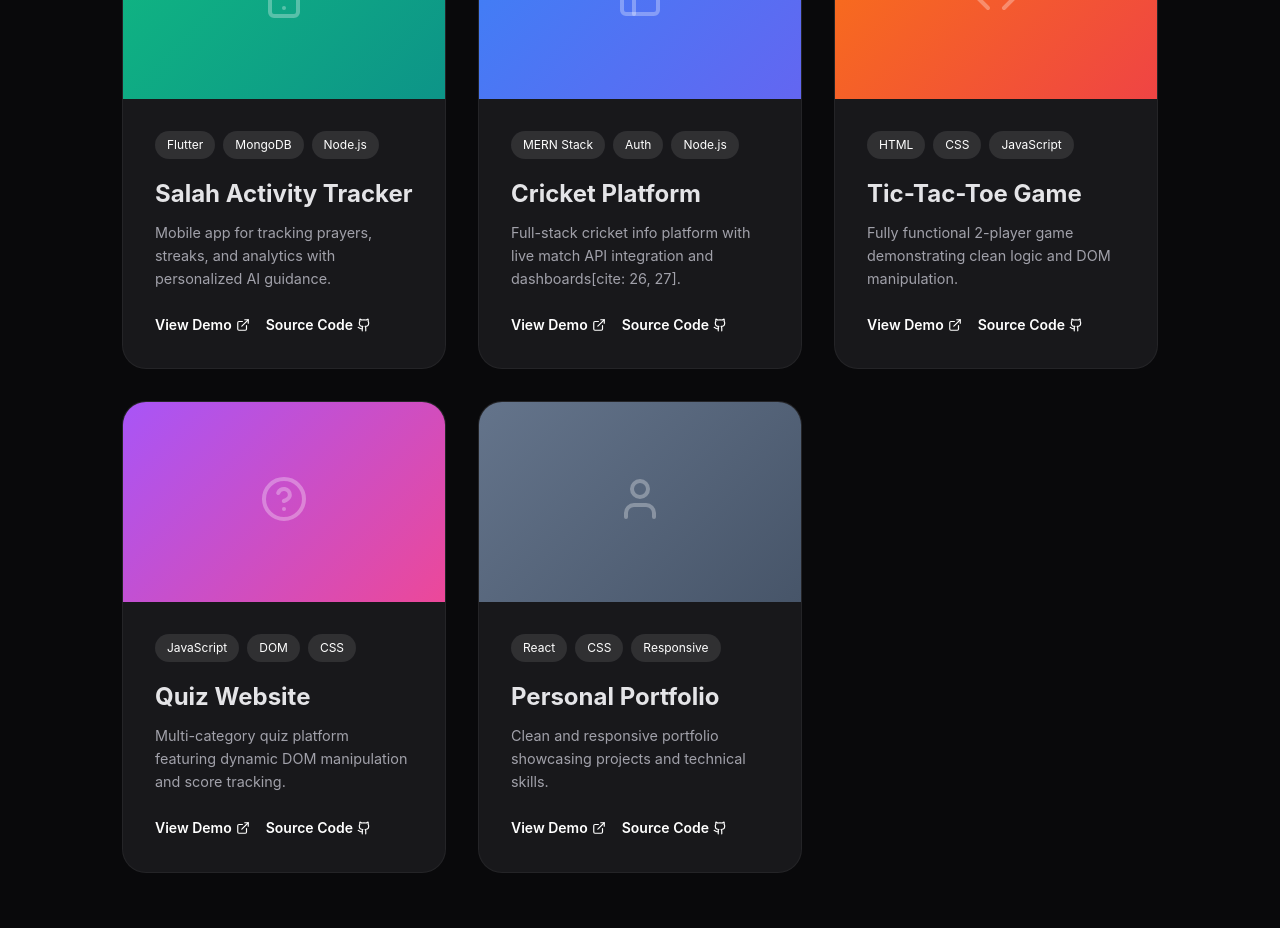
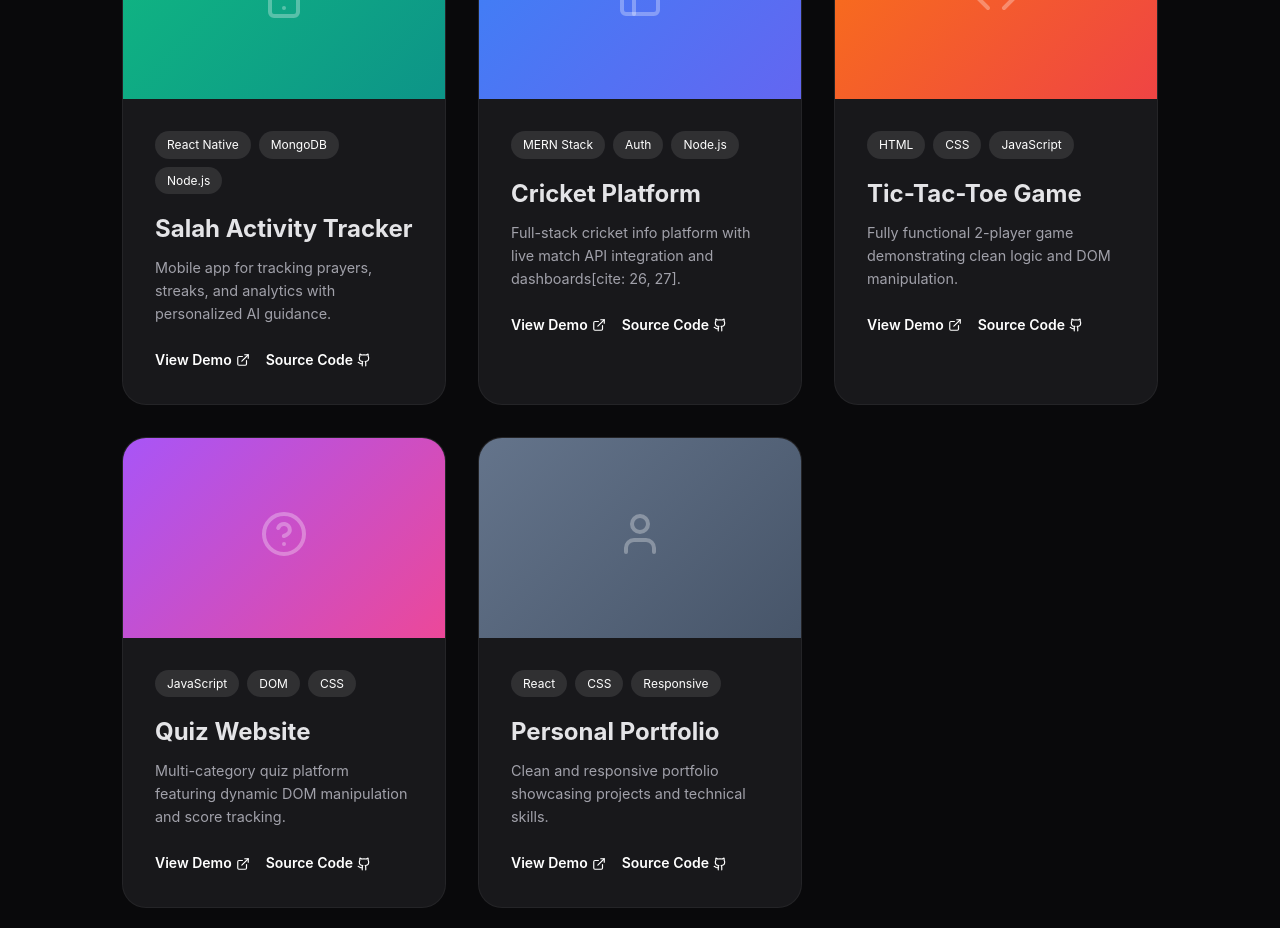
Before and after one commit to Tayyab-Mehboob786/Tayyab-Mehboob, a React (Vite) app: page / in a window 1280 px wide. Shown: the part 4760-5688 px from the top of the page. Built offline with nearby package versions, Linux system fonts and the light colour scheme; no server answers.

Commit message:
Update UI layout and fix navigation bug

```diff
--- a/src/data.jsx
+++ b/src/data.jsx
@@ -121,7 +121,7 @@ export const PORTFOLIO_DATA = {
       id: 1,
       title: "Salah Activity Tracker",
       desc: "Mobile app for tracking prayers, streaks, and analytics with personalized AI guidance.",
-      tech: ["Flutter", "MongoDB", "Node.js"],
+      tech: ["React Native", "MongoDB", "Node.js"],
       links: { demo: "#", code: "#" },
       icon: <Smartphone size={48} />
     },
```
